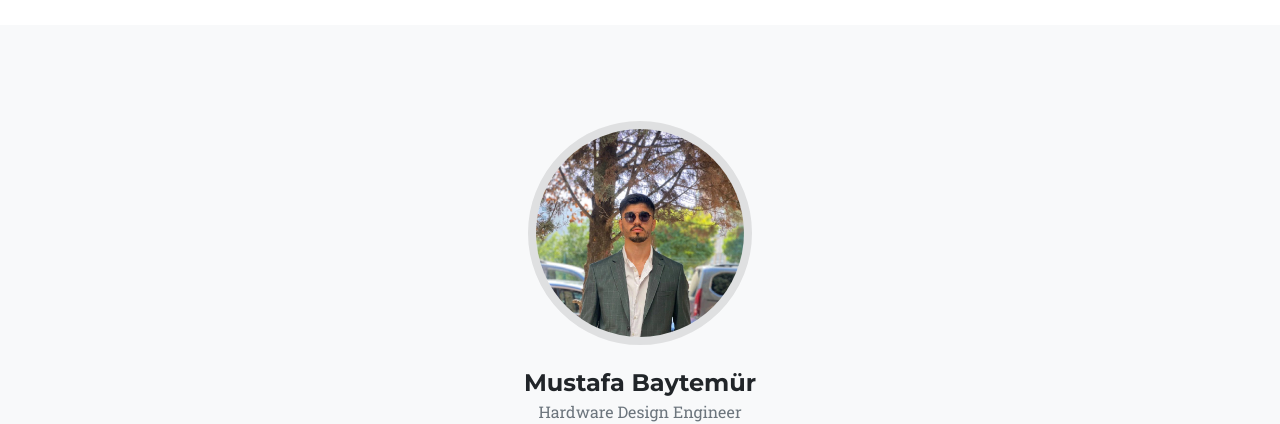
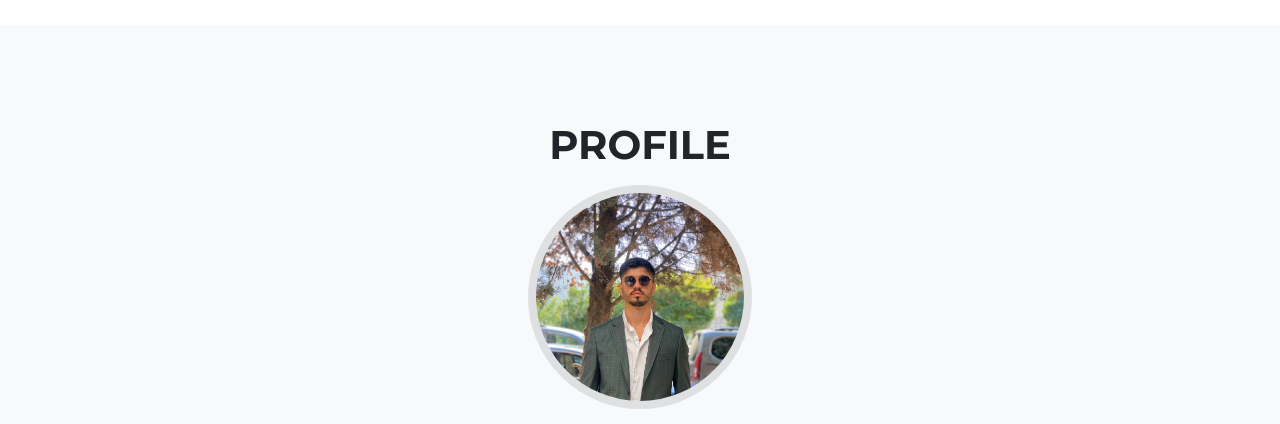
Before and after one commit to mustafabaytemurhw-cyber/mustafabaytemur.github.io, a plain HTML site: page index.html in a window 1280 px wide. Shown: the part 4720-5144 px from the top of the page. Drawn offline with nearby package versions, Linux system fonts and the light colour scheme.

Commit message:
Add PROFILE heading to team section

```diff
--- a/index.html
+++ b/index.html
@@ -242,6 +242,7 @@
         <section class="page-section bg-light" id="team">
             <div class="container">
                 <div class="text-center">
+                    <h2 class="section-heading text-uppercase">PROFILE</h2>
                 </div>
                 <div class="row">
                     <div class="col-lg-4">
```
